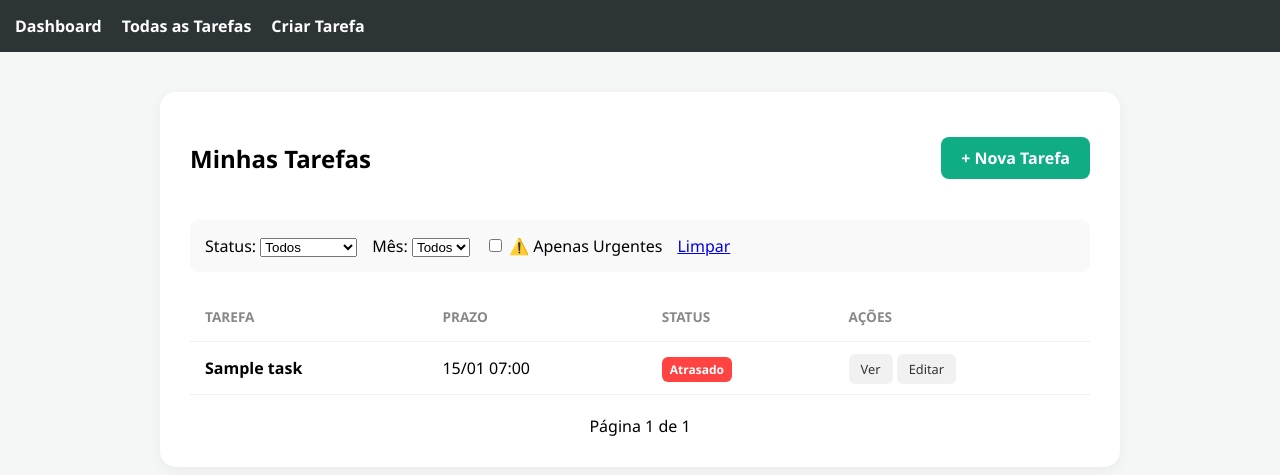
After one commit to Rick86Vale/minha-agenda-tdah, a Django app: page /tarefas/ in a window 1280 px wide. The commit adds this page. Shown: the top 475 px of the page. Run offline with Django 5.2, Linux system fonts and the light colour scheme; tables that the repository leaves empty hold one stand-in row (values such as "Sample post").

Commit message:
feat: adiciona filtros de mes e status, paginacao e logica de urgencia no models

```diff
--- a/tasks/models.py
+++ b/tasks/models.py
@@ -39,8 +39,17 @@ class Task(models.Model):
 
     def is_upcoming(self):
         now = timezone.now()
-        # Tarefa é considerada "próxima" se começa em até 30 minutos
         return self.start_time > now and self.start_time <= (now + timezone.timedelta(minutes=30))
+
+    def is_urgent(self):
+        """
+        Retorna True se a tarefa vence nas próximas 2 horas
+        e não estiver concluída ou já atrasada.
+        """
+        now = timezone.now()
+        # Verifica se: não está concluída, ainda não passou do prazo,
+        # mas está dentro da janela de 2 horas para vencer.
+        return self.status != 'concluido' and now < self.due_date and now >= (self.due_date - timezone.timedelta(hours=2))
 
     def __str__(self):
         return self.title
--- a/tasks/templates/base.html
+++ b/tasks/templates/base.html
@@ -7,6 +7,18 @@
     <link href='https://cdn.jsdelivr.net/npm/fullcalendar@5.11.3/main.min.css' rel='stylesheet' />
     <script src='https://cdn.jsdelivr.net/npm/fullcalendar@5.11.3/main.min.js'></script>
     <style>
+        /* Efeito de alerta */
+        .task-alert {
+            border: 2px solid #ff4343 !important;
+            animation: pulse 2s infinite;
+        }
+
+        @keyframes pulse {
+            0% { box-shadow: 0 0 0 0 rgba(255, 67, 67, 0.4); }
+            70% { box-shadow: 0 0 0 10px rgba(255, 67, 67, 0); }
+            100% { box-shadow: 0 0 0 0 rgba(255, 67, 67, 0); }
+        }
+
         body { background-color: #f4f7f6; font-family: 'Segoe UI', sans-serif; margin: 0; }
         nav { background: #2d3436; padding: 15px; color: white; display: flex; gap: 20px; }
         nav a { color: white; text-decoration: none; font-weight: bold; }
@@ -16,6 +28,7 @@
 <body>
     <nav>
         <a href="{% url 'calendar' %}">Dashboard</a>
+        <a href="{% url 'task_list' %}">Todas as Tarefas</a>
         <a href="{% url 'task_create' %}">Criar Tarefa</a>
     </nav>
     <div class="container">
--- /dev/null
+++ b/tasks/templates/tasks/task_list.html
@@ -0,0 +1,114 @@
+{% extends 'base.html' %}
+
+{% block content %}
+<style>
+    .list-container { max-width: 900px; margin: 40px auto; background: #fff; padding: 30px; border-radius: 16px; box-shadow: 0 4px 15px rgba(0,0,0,0.05); }
+    .header-list { display: flex; justify-content: space-between; align-items: center; margin-bottom: 25px; }
+
+    /* Filtros e Paginação */
+    .filters { margin-bottom: 20px; padding: 15px; background: #f9f9f9; border-radius: 8px; display: flex; gap: 15px; align-items: center; }
+    .pagination { margin-top: 20px; text-align: center; }
+    .pagination a { padding: 8px 16px; background: #3498db; color: white; border-radius: 5px; text-decoration: none; margin: 0 5px; }
+
+    table { width: 100%; border-collapse: collapse; margin-top: 10px; }
+    th, td { padding: 15px; text-align: left; border-bottom: 1px solid #f0f0f0; }
+    th { color: #888; font-size: 0.85em; text-transform: uppercase; }
+
+    /* Estilo de Alerta */
+    .tr-alert { background-color: #fff5f5 !important; animation: pulse 2s infinite; }
+    @keyframes pulse { 0% { box-shadow: inset 0 0 0 0 rgba(255, 67, 67, 0.4); } 70% { box-shadow: inset 0 0 0 5px rgba(255, 67, 67, 0); } 100% { box-shadow: inset 0 0 0 0 rgba(255, 67, 67, 0); } }
+
+    .status-badge { font-size: 0.75em; padding: 4px 8px; border-radius: 6px; color: white; font-weight: bold; }
+    .bg-nao_iniciado { background-color: #95a5a6; }
+    .bg-iniciado      { background-color: #3498db; }
+    .bg-pendente      { background-color: #e67e22; }
+    .bg-concluido     { background-color: #10ac84; }
+    .bg-atrasado      { background-color: #ff4343; }
+
+    .btn-action { padding: 6px 12px; border-radius: 6px; text-decoration: none; font-size: 0.8em; }
+    .edit { background: #f1f1f1; color: #333; }
+    .new-btn { background: #10ac84; color: white; padding: 10px 20px; border-radius: 8px; text-decoration: none; font-weight: bold; }
+</style>
+
+<div class="list-container">
+    <div class="header-list">
+        <h2>Minhas Tarefas</h2>
+        <a href="{% url 'task_create' %}" class="new-btn">+ Nova Tarefa</a>
+    </div>
+
+    <!-- Barra de Filtros -->
+    <div class="filters">
+        <form method="GET" action="{% url 'task_list' %}" style="display: flex; gap: 15px; align-items: center;">
+            <label>Status:
+                <select name="status" onchange="this.form.submit()">
+                    <option value="">Todos</option>
+                    <option value="nao_iniciado" {% if request.GET.status == 'nao_iniciado' %}selected{% endif %}>Não Iniciado</option>
+                    <option value="iniciado" {% if request.GET.status == 'iniciado' %}selected{% endif %}>Iniciado</option>
+                    <option value="pendente" {% if request.GET.status == 'pendente' %}selected{% endif %}>Pendente</option>
+                </select>
+            </label>
+
+            <label>Mês:
+                <select name="month" onchange="this.form.submit()">
+                    <option value="">Todos</option>
+                    {% for m in "123456789012"|make_list %}
+                        <option value="{{ forloop.counter }}" {% if request.GET.month == forloop.counter|stringformat:"s" %}selected{% endif %}>{{ forloop.counter }}</option>
+                    {% endfor %}
+                </select>
+            </label>
+
+            <label>
+                <input type="checkbox" name="urgent" value="true" {% if request.GET.urgent == 'true' %}checked{% endif %} onchange="this.form.submit()">
+                ⚠️ Apenas Urgentes
+            </label>
+
+            <a href="{% url 'task_list' %}">Limpar</a>
+        </form>
+    </div>
+
+    <table>
+        <thead>
+            <tr>
+                <th>Tarefa</th>
+                <th>Prazo</th>
+                <th>Status</th>
+                <th>Ações</th>
+            </tr>
+        </thead>
+        <tbody>
+            {% for task in tasks %}
+            <tr class="{% if task.is_urgent %}tr-alert{% endif %}">
+                <td>
+                    <a href="{% url 'task_detail' task.id %}" style="text-decoration: none; color: inherit;">
+                        <strong>{{ task.title }}</strong>
+                    </a>
+                </td>
+                <td>{{ task.due_date|date:"d/m H:i" }}</td>
+                <td><span class="status-badge bg-{{ task.get_status }}">{{ task.get_status|title|cut:"_" }}</span></td>
+                <td>
+                    <a href="{% url 'task_detail' task.id %}" class="btn-action edit">Ver</a>
+                    <a href="{% url 'task_update' task.id %}" class="btn-action edit">Editar</a>
+                </td>
+            </tr>
+            {% empty %}
+            <tr>
+                <td colspan="4" style="text-align: center; color: #999;">Nenhuma tarefa encontrada.</td>
+            </tr>
+            {% endfor %}
+        </tbody>
+    </table>
+
+    <!-- Paginação -->
+    <div class="pagination">
+        {% if tasks.has_previous %}
+            <a href="?page={{ tasks.previous_page_number }}{% if request.GET.status %}&status={{ request.GET.status }}{% endif %}{% if request.GET.month %}&month={{ request.GET.month }}{% endif %}{% if request.GET.urgent %}&urgent=true{% endif %}">« Anterior</a>
+        {% endif %}
+
+        <span>Página {{ tasks.number }} de {{ tasks.paginator.num_pages }}</span>
+
+        {% if tasks.has_next %}
+            <a href="?page={{ tasks.next_page_number }}{% if request.GET.status %}&status={{ request.GET.status }}{% endif %}{% if request.GET.month %}&month={{ request.GET.month }}{% endif %}{% if request.GET.urgent %}&urgent=true{% endif %}">Próxima »</a>
+        {% endif %}
+    </div>
+</div>
+{% endblock %}
--- a/tasks/urls.py
+++ b/tasks/urls.py
@@ -10,4 +10,5 @@ urlpatterns = [
     path('api/tasks/', views.task_data, name='task_data'),
     path('task/<int:task_id>/start/', views.start_task, name='start_task'),
     path('task/<int:task_id>/complete/', views.complete_task, name='complete_task'),
+    path('tarefas/', views.task_list, name='task_list')
 ]
--- a/tasks/views.py
+++ b/tasks/views.py
@@ -7,6 +7,8 @@ from django.core.paginator import Paginator
 from django.db import models
 from .models import Task
 from .forms import TaskForm
+
+import datetime
 
 
 # 1. CRIAÇÃO DE TAREFAS
@@ -57,14 +59,14 @@ def start_task(request, task_id):
     task = get_object_or_404(Task, id=task_id)
     task.status = 'iniciado'
     task.save()
-    return redirect('task_detail', task_id=task_id)
+    return redirect('task_detail', task_id=task.id)
 
 @require_POST
 def complete_task(request, task_id):
     task = get_object_or_404(Task, id=task_id)
     task.status = 'concluido'
     task.save()
-    return redirect('calendar')
+    return redirect('c  ndar')
 
 # 4. API PARA O FULLCALENDAR
 def task_data(request):
@@ -111,3 +113,29 @@ def task_delete(request, task_id):
         task.delete()
         return redirect('calendar')
     return render(request, 'tasks/task_confirm_delete.html', {'task': task})
+
+
+def task_list(request):
+    tasks = Task.objects.all().order_by('due_date')
+
+    # Filtros
+    status_filter = request.GET.get('status')
+    month_filter = request.GET.get('month')
+    urgent_filter = request.GET.get('urgent')
+
+    if status_filter:
+        tasks = tasks.filter(status=status_filter)
+
+    if month_filter:
+        tasks = tasks.filter(due_date__month=month_filter)
+
+    if urgent_filter == 'true':
+        # Filtramos em Python, já que is_urgent é um método do modelo
+        tasks = [t for t in tasks if t.is_urgent()]
+
+    # Paginação: 10 tarefas por página
+    paginator = Paginator(tasks, 10)
+    page_number = request.GET.get('page')
+    page_obj = paginator.get_page(page_number)
+
+    return render(request, 'tasks/task_list.html', {'tasks': page_obj})
```
Also changed, not shown: core/settings.py (+3 -4 lines), tasks/templates/tasks/calendar.html (+60 -48 lines).
